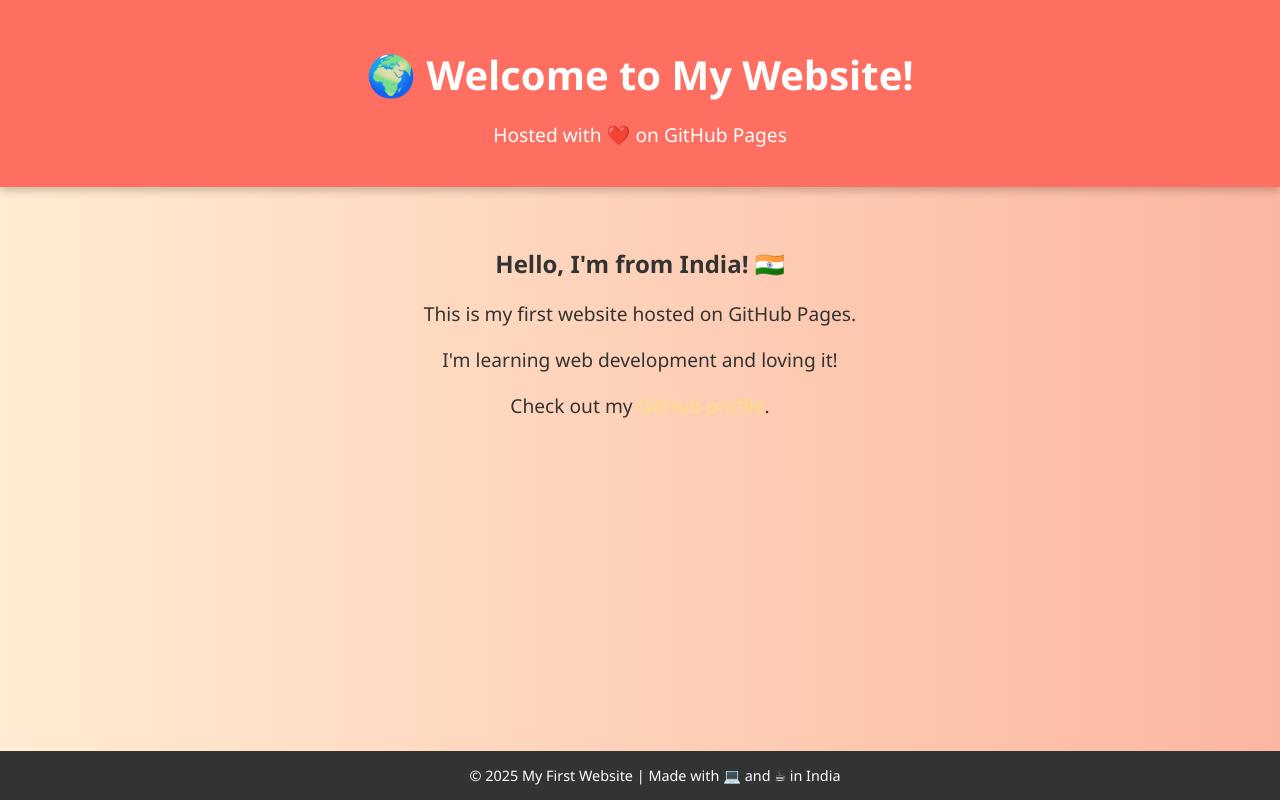
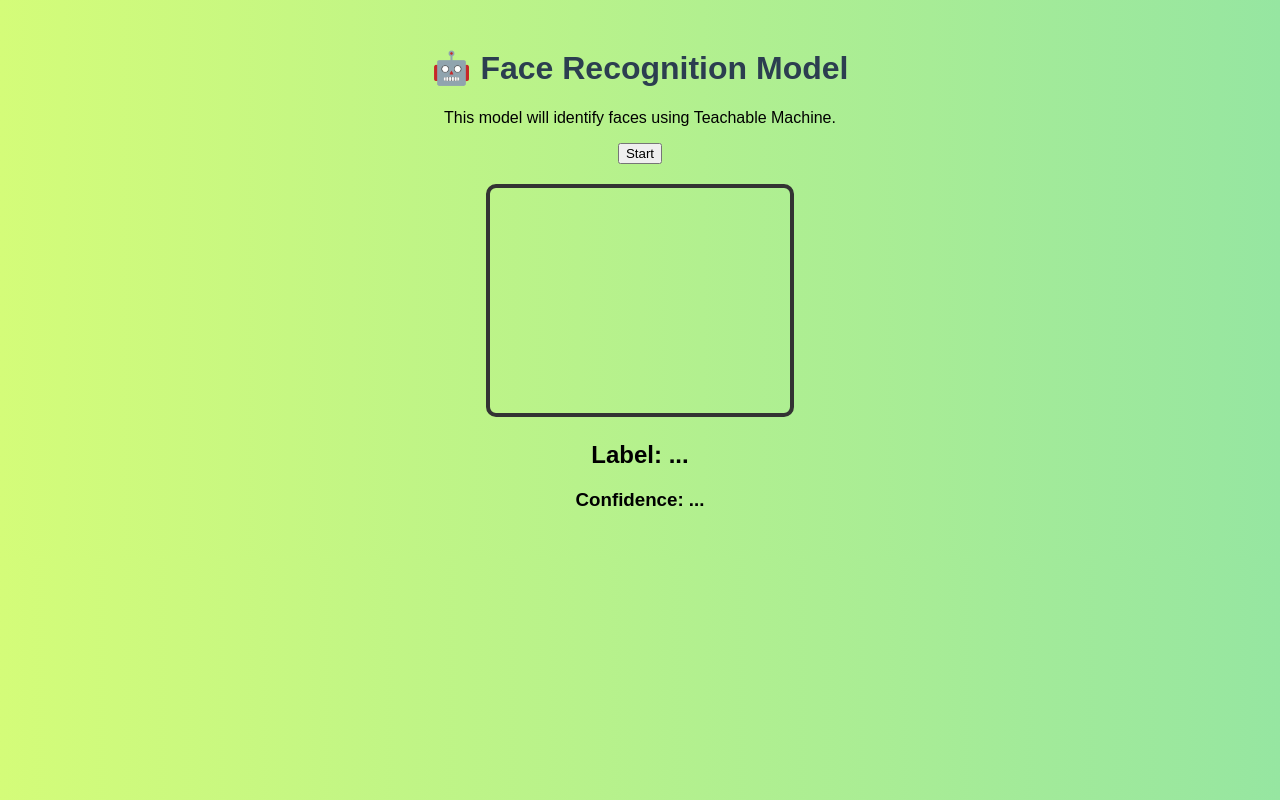
Before and after one commit to anujup02/forhtml, a plain HTML site: page index.html in a window 1280 px wide. Drawn offline with Linux system fonts and the light colour scheme.

Commit message:
Update index.html

```diff
--- a/index.html
+++ b/index.html
@@ -2,65 +2,66 @@
 <html lang="en">
 <head>
   <meta charset="UTF-8">
-  <title>My First GitHub Page</title>
+  <title>Face Recognition with Teachable Machine</title>
   <style>
     body {
-      background: linear-gradient(to right, #ffecd2, #fcb69f);
-      font-family: 'Segoe UI', Tahoma, Geneva, Verdana, sans-serif;
-      color: #333;
-      margin: 0;
-      padding: 0;
+      font-family: sans-serif;
       text-align: center;
+      background: linear-gradient(to right, #d4fc79, #96e6a1);
+      padding: 20px;
     }
-    header {
-      background-color: #ff6f61;
-      color: white;
-      padding: 20px;
-      box-shadow: 0 4px 8px rgba(0,0,0,0.2);
-    }
-    main {
-      padding: 40px 20px;
+    video {
+      border: 4px solid #333;
+      border-radius: 10px;
+      margin-top: 20px;
     }
     h1 {
-      font-size: 2.5em;
-      margin-bottom: 10px;
-    }
-    p {
-      font-size: 1.2em;
-    }
-    footer {
-      background-color: #333;
-      color: white;
-      padding: 15px;
-      position: fixed;
-      bottom: 0;
-      width: 100%;
-      font-size: 0.9em;
-    }
-    a {
-      color: #ffe082;
-      text-decoration: none;
-    }
-    a:hover {
-      text-decoration: underline;
+      color: #2c3e50;
     }
   </style>
 </head>
 <body>
-  <header>
-    <h1>🌍 Welcome to My Website!</h1>
-    <p>Hosted with ❤️ on GitHub Pages</p>
-  </header>
+  <h1>🤖 Face Recognition Model</h1>
+  <p>This model will identify faces using Teachable Machine.</p>
+  <button onclick="init()">Start</button>
+  <div><video id="webcam" autoplay playsinline width="300" height="225"></video></div>
+  <h2 id="label">Label: ...</h2>
+  <h3 id="confidence">Confidence: ...</h3>
 
-  <main>
-    <h2>Hello, I'm from India! 🇮🇳</h2>
-    <p>This is my first website hosted on GitHub Pages.</p>
-    <p>I'm learning web development and loving it!</p>
-    <p>Check out my <a href="https://github.com" target="_blank">GitHub profile</a>.</p>
-  </main>
+  <script type="module">
+    import * as tmImage from "https://cdn.jsdelivr.net/npm/@teachablemachine/image@0.8/dist/teachablemachine-image.min.js";
 
-  <footer>
-    © 2025 My First Website | Made with 💻 and ☕ in India
-  </footer>
+    const URL = "https://teachablemachine.withgoogle.com/models/your-model-id/";
+
+    let model, webcam, labelContainer, maxPredictions;
+
+    async function init() {
+      const modelURL = URL + "model.json";
+      const metadataURL = URL + "metadata.json";
+
+      model = await tmImage.load(modelURL, metadataURL);
+      maxPredictions = model.getTotalClasses();
+
+      webcam = new tmImage.Webcam(300, 225, true);
+      await webcam.setup();
+      await webcam.play();
+      window.requestAnimationFrame(loop);
+
+      document.getElementById("webcam").replaceWith(webcam.canvas);
+    }
+
+    async function loop() {
+      webcam.update();
+      await predict();
+      window.requestAnimationFrame(loop);
+    }
+
+    async function predict() {
+      const prediction = await model.predict(webcam.canvas);
+      prediction.sort((a, b) => b.probability - a.probability);
+      document.getElementById("label").innerText = "Label: " + prediction[0].className;
+      document.getElementById("confidence").innerText = "Confidence: " + (prediction[0].probability * 100).toFixed(2) + "%";
+    }
+  </script>
 </body>
 </html>
```
